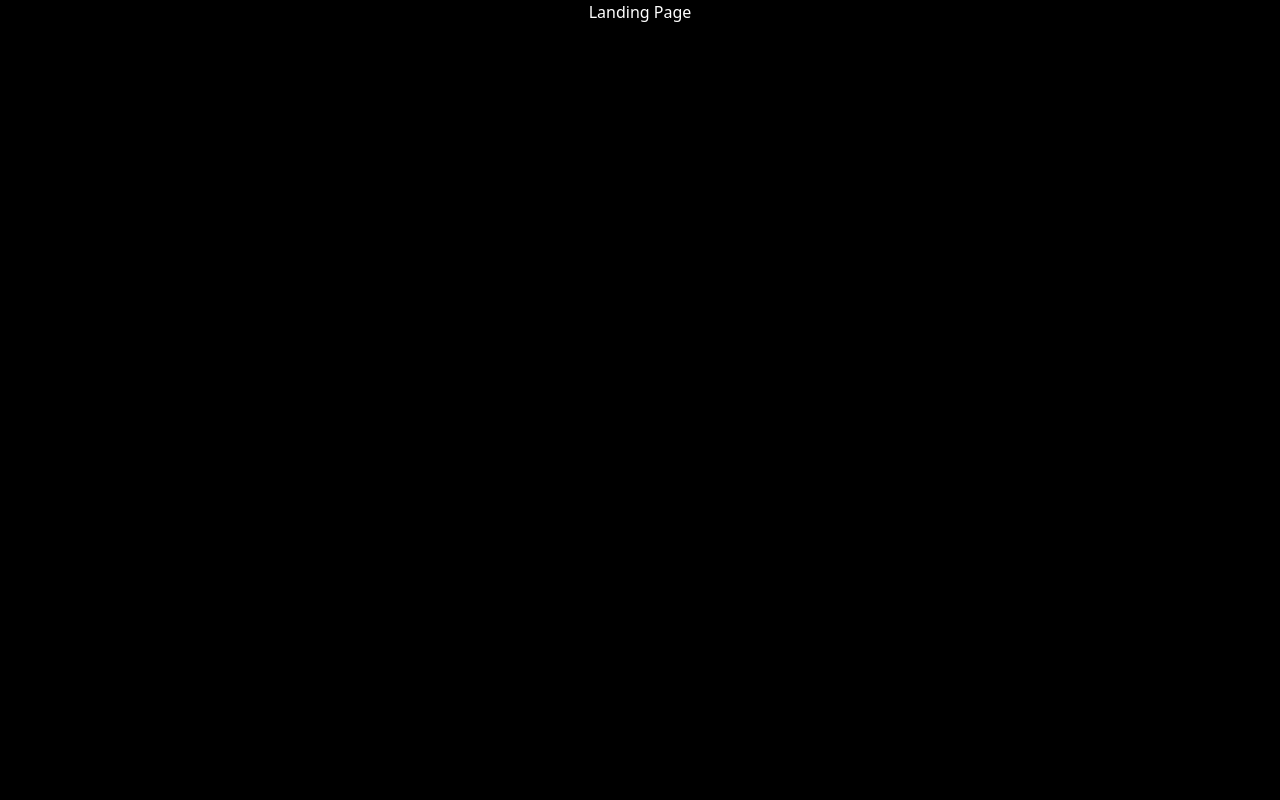
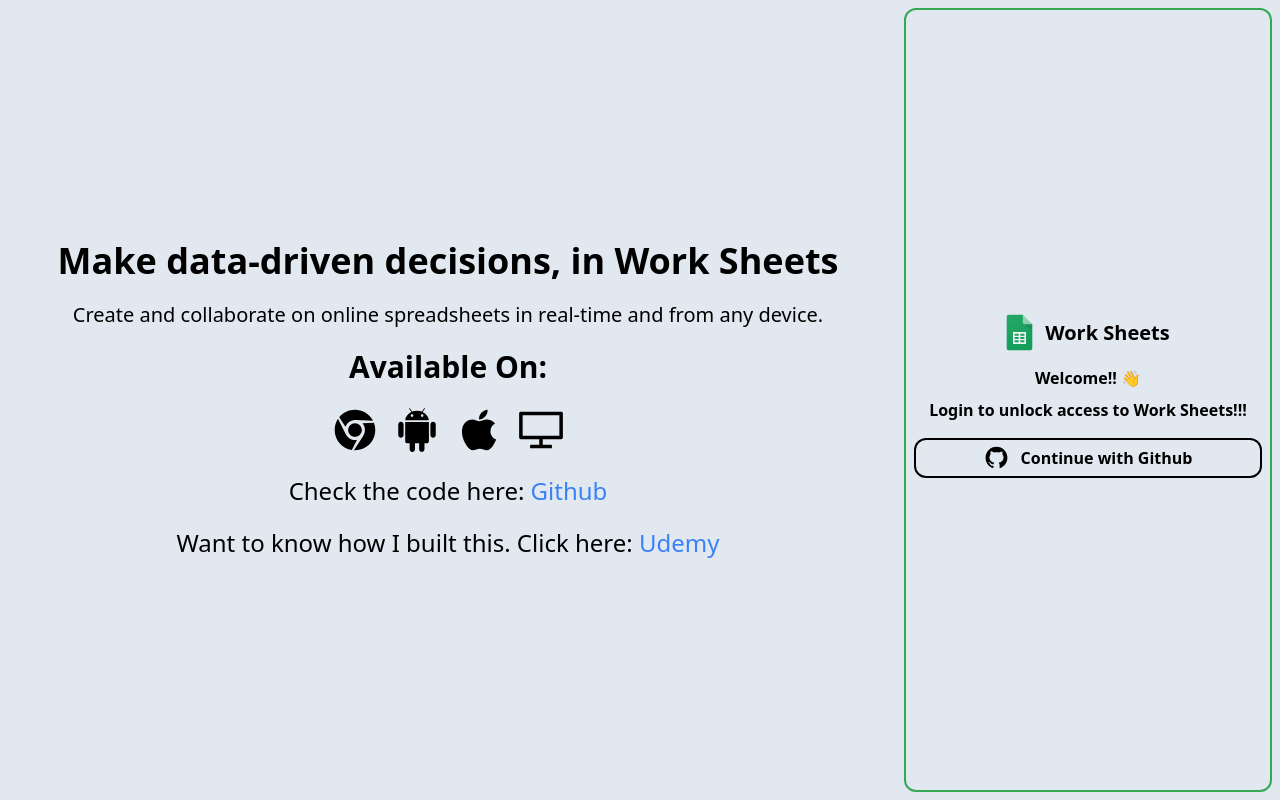
Before and after one commit to KaustubhSathe/sheets, a Next.js app in the folder web/: page / in a window 1280 px wide. Built offline with nearby package versions, Linux system fonts and the light colour scheme.

Commit message:
chore: add login page

```diff
--- a/web/src/app/page.tsx
+++ b/web/src/app/page.tsx
@@ -1,7 +1,55 @@
+import { AiFillGithub, AiFillAndroid, AiFillApple, AiFillChrome, AiOutlineDesktop } from 'react-icons/ai'
+import Sheet from '../../public/sheets.svg'
+import Image from 'next/image'
+
 export default function Home() {
   return (
-    <div className="w-screen h-screen bg-black text-white flex align-middle justify-center text-center">
-      Landing Page
+    <div className="w-full h-screen flex bg-slate-200">
+      <div className="h-full w-[70%] flex flex-col align-middle justify-center gap-5">
+        <div className='flex justify-center'>
+          <span className="font-sans text-4xl font-semibold">Make data-driven decisions, in Work Sheets</span>
+        </div>
+        <div className='flex justify-center'>
+          <span className="font-sans text-xl font-normal">Create and collaborate on online spreadsheets in real-time and from any device.</span>
+        </div>
+        <div className='flex justify-center'>
+          <span className="font-sans text-3xl font-semibold">Available On:</span>
+        </div>
+        <div className="flex align-middle justify-center gap-3">
+          <AiFillChrome className="w-[50px] h-[50px]" />
+          <AiFillAndroid className="w-[50px] h-[50px]" />
+          <AiFillApple className="w-[50px] h-[50px]" />
+          <AiOutlineDesktop className="w-[50px] h-[50px]" />
+        </div>
+        <div className='flex justify-center'>
+          <span className="font-sans text-2xl font-normal">Check the code here: <a href="https://github.com/KaustubhSathe/spreadsheet" target='_blank' className='text-blue-500 hover:text-blue-700'>Github</a></span>
+        </div>
+        <div className='flex justify-center'>
+          <span className="font-sans text-2xl font-normal">Want to know how I built this. Click here: <a href="https://www.udemy.com/user/kaustubh-sathe-5/" target='_blank' className='text-blue-500 hover:text-blue-700'>Udemy</a></span>
+        </div>
+      </div>
+
+      {/* Login form */}
+      <div className="h-full w-[30%] text-center p-[8px]">
+        <div className="border-[2px] h-full border-[#34a853] rounded-xl flex flex-col align-middle justify-center">
+          <div className="flex align-middle justify-center gap-3 mb-[15px]">
+            <Image title='Sheets' width={27} height={27} src={Sheet} alt="sheet-icon" className="mt-auto mb-auto" />
+            <span className="mt-auto mb-auto font-sans font-bold text-xl">Work Sheets</span>
+          </div>
+          <div className='mb-[8px]'>
+            <span className="font-bold">Welcome!!</span> &#128075;
+          </div>
+          <div>
+            <span className="font-semibold font-sans">
+              Login to unlock access to Work Sheets!!!
+            </span>
+          </div>
+          <div className="hover:bg-[#34a853] hover:cursor-pointer hover:scale-[1.02] hover:shadow-md hover:shadow-black h-[40px] m-[8px] mt-[16px] bg-in rounded-xl flex align-middle justify-center gap-3 border-[2px] border-black">
+            <AiFillGithub className="w-[25px] h-[25px] mt-auto mb-auto" />
+            <span className='mt-auto mb-auto font-bold'>Continue with Github</span>
+          </div>
+        </div>
+      </div>
     </div>
   )
 }
```
